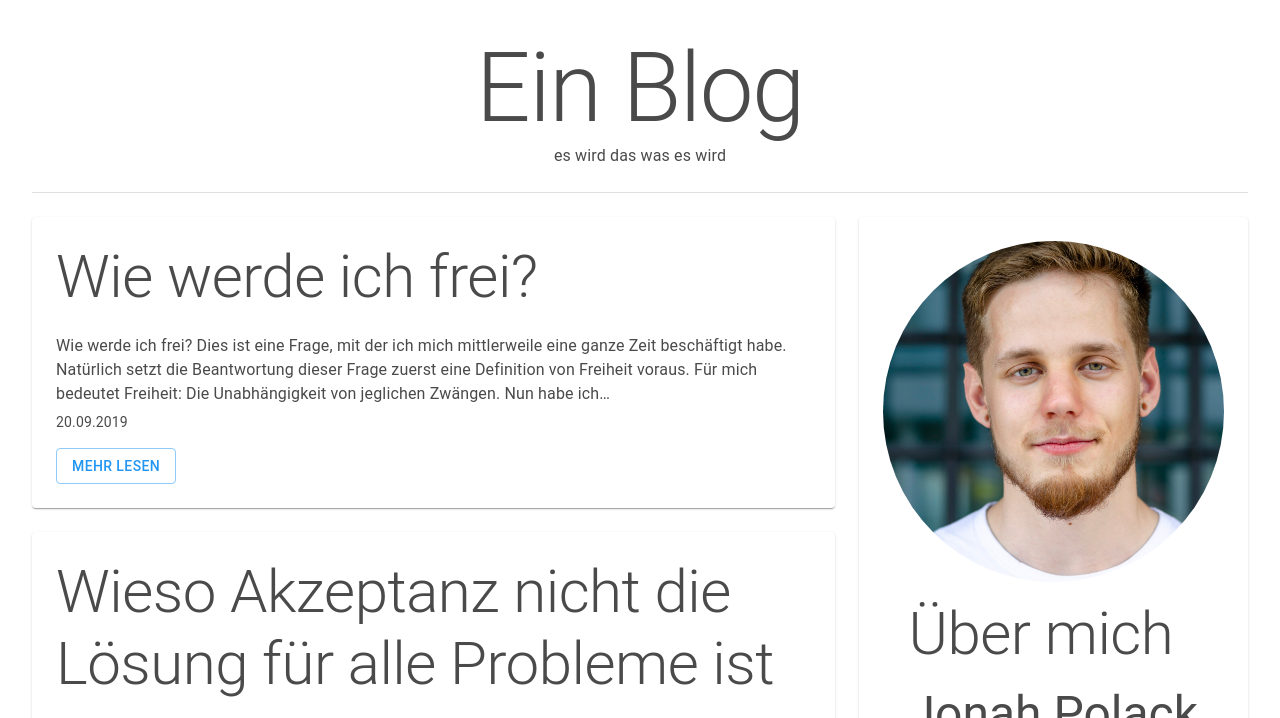
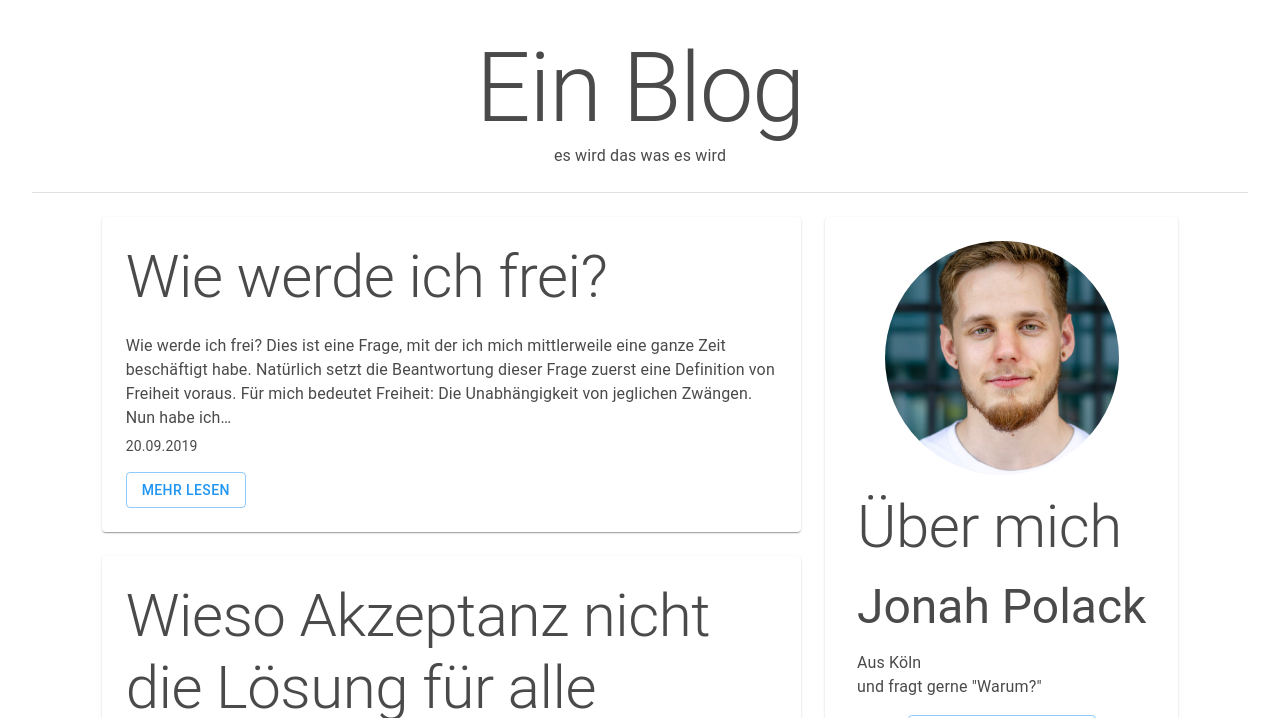
Before and after one commit to jpolack/blog, a Gatsby site: page / in a window 1280 px wide. Shown: the top 718 px of the page. Built offline with nearby package versions, Linux system fonts and the light colour scheme; Gatsby itself is replaced by a stand-in of ours.

Commit message:
profil is now tighter even on main page

```diff
--- a/src/components/profile.js
+++ b/src/components/profile.js
@@ -12,7 +12,7 @@ import { faXing, faGithub } from '@fortawesome/free-brands-svg-icons'
 import RssFeed from '@material-ui/icons/RssFeed';
 import Img from "gatsby-image"
 
-const Profile = () => {
+const Profile = ({maxWidth}) => {
   const theme = useTheme();
 
   const data = useStaticQuery(graphql`
@@ -41,7 +41,8 @@ const Profile = () => {
       <Grid container spacing={2} justify="center" alignItems="center">
         <Grid item style={{
           width: "100%",
-          height: "100%"
+          height: "100%",
+          maxWidth: 250
         }}>
           <Img fluid={data.file.childImageSharp.fluid} style={{borderRadius: "50%"}}/>
         </Grid>
--- a/src/pages/index.js
+++ b/src/pages/index.js
@@ -36,8 +36,8 @@ const IndexPage = () => {
   return (
     <Layout>
       <SEO title="Übersicht" />
-      <Grid container spacing={3}>
-        <Grid item sm={8} xs={12}>
+      <Grid container spacing={3} justify="center">
+        <Grid item lg={7} md={8} sm={12} xs={12}>
           <Grid container spacing={3}>
             {data.allMarkdownRemark.edges
               .sort((edge1, edge2)=>{
@@ -60,7 +60,7 @@ const IndexPage = () => {
             }
           </Grid>
         </Grid>
-        <Grid item sm={4} xs={12}>
+        <Grid item>
           <Profile image={data.file} />
         </Grid>
       </Grid>
```
